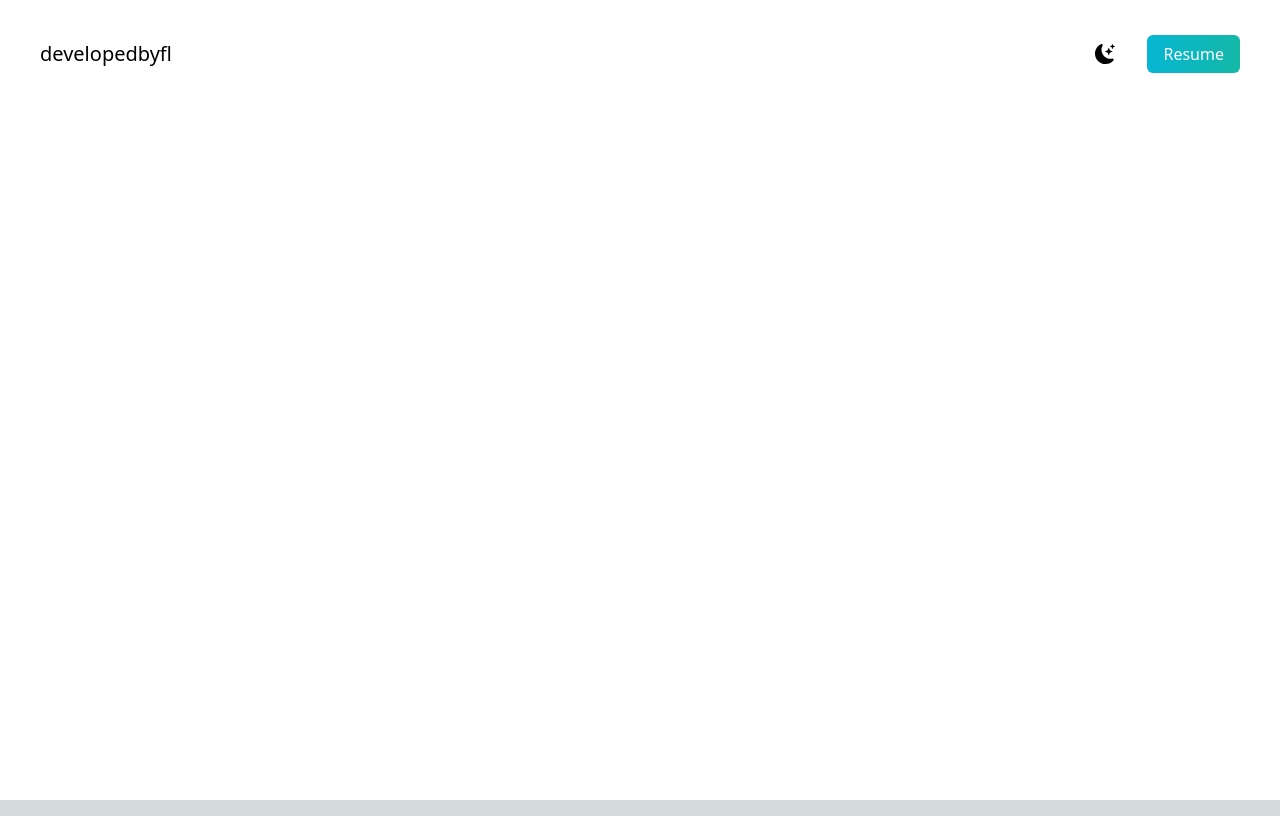
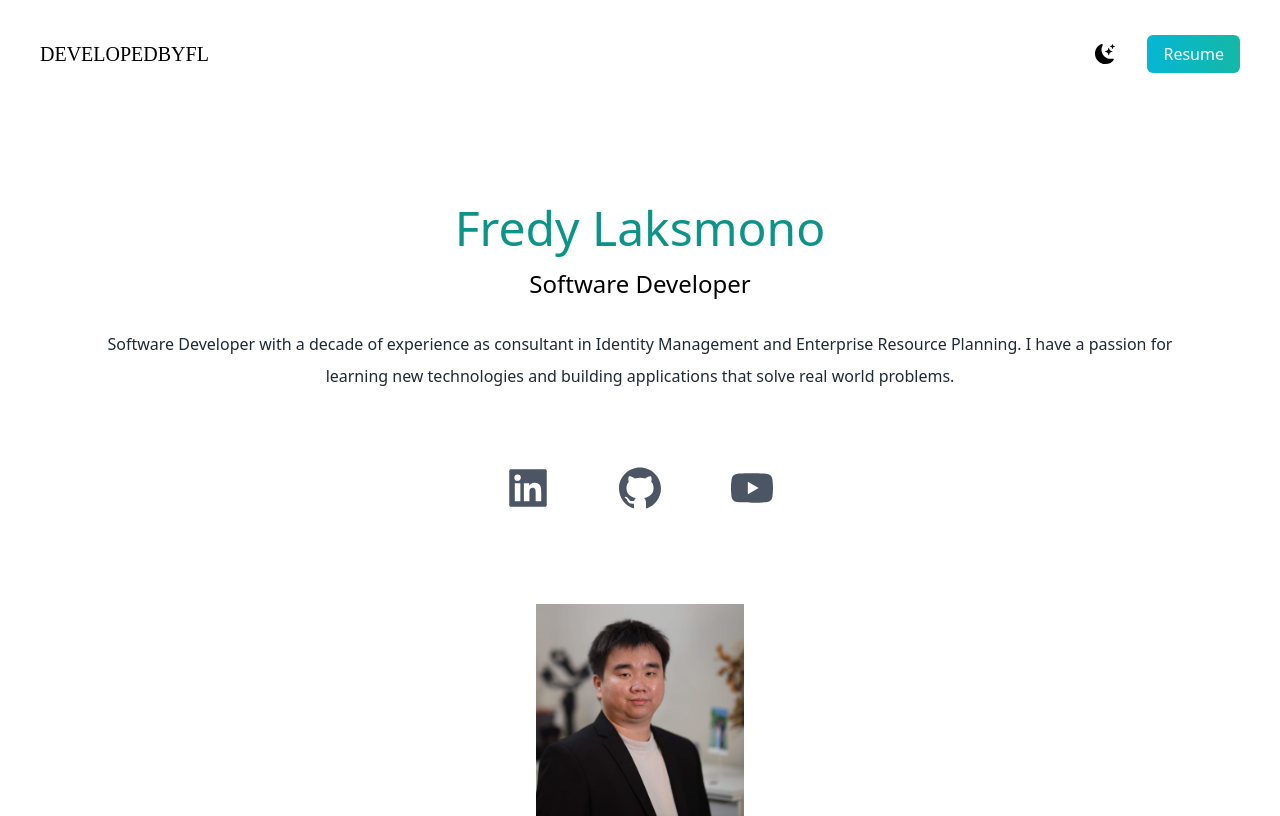
Before and after one commit to fredy-laksmono/portfolio, a Next.js app: page / in a window 1280 px wide. Built offline with nearby package versions, Linux system fonts and the light colour scheme.

Commit message:
Initial phase data inputted

```diff
--- a/pages/index.js
+++ b/pages/index.js
@@ -1,6 +1,9 @@
 import Head from "next/head";
 import { BsFillMoonStarsFill } from "react-icons/bs";
 import { Inter } from "@next/font/google";
+import { AiFillGithub, AiFillYoutube, AiFillLinkedin } from "react-icons/ai";
+import Image from "next/image";
+import flPic from "../public/FL_PP_2022.jpg";
 
 const inter = Inter({ subsets: ["latin"] });
 
@@ -16,7 +19,7 @@ export default function Home() {
       <main className=" bg-white px-10 ">
         <section className=" min-h-screen">
           <nav className="py-10 mb-12 flex justify-between">
-            <h1 className="text-xl">developedbyfl</h1>
+            <h1 className="text-xl font-titleFont">DEVELOPEDBYFL</h1>
             <ul className="flex items-center">
               <li>
                 <BsFillMoonStarsFill className=" cursor-pointer text-xl" />
@@ -31,6 +34,26 @@ export default function Home() {
               </li>
             </ul>
           </nav>
+          <div className=" text-center p-10">
+            <h2 className=" text-5xl py-2 text-teal-600 font-medium">
+              Fredy Laksmono
+            </h2>
+            <h3 className="text-2xl py-2">Software Developer</h3>
+            <p className="text-md py-5 leading-8 text-gray-800 ">
+              Software Developer with a decade of experience as consultant in
+              Identity Management and Enterprise Resource Planning. I have a
+              passion for learning new technologies and building applications
+              that solve real world problems.
+            </p>
+          </div>
+          <div className=" text-5xl flex justify-center gap-16 py-3 text-gray-600">
+            <AiFillLinkedin />
+            <AiFillGithub />
+            <AiFillYoutube />
+          </div>
+          <div className="relative mx-auto w-52 mt-20">
+            <Image src={flPic} />
+          </div>
         </section>
       </main>
     </>
--- a/tailwind.config.js
+++ b/tailwind.config.js
@@ -5,7 +5,11 @@ module.exports = {
     "./components/**/*.{js,ts,jsx,tsx}"
   ],
   theme: {
-    extend: {}
+    extend: {
+      fontFamily: {
+        titleFont: "GloriaHallelujah-Regular"
+      }
+    }
   },
   plugins: []
 };
```
Also changed, not shown: public/FL_PP_2022.JPG (added), public/GloriaHallelujah-Regular.ttf (added).
